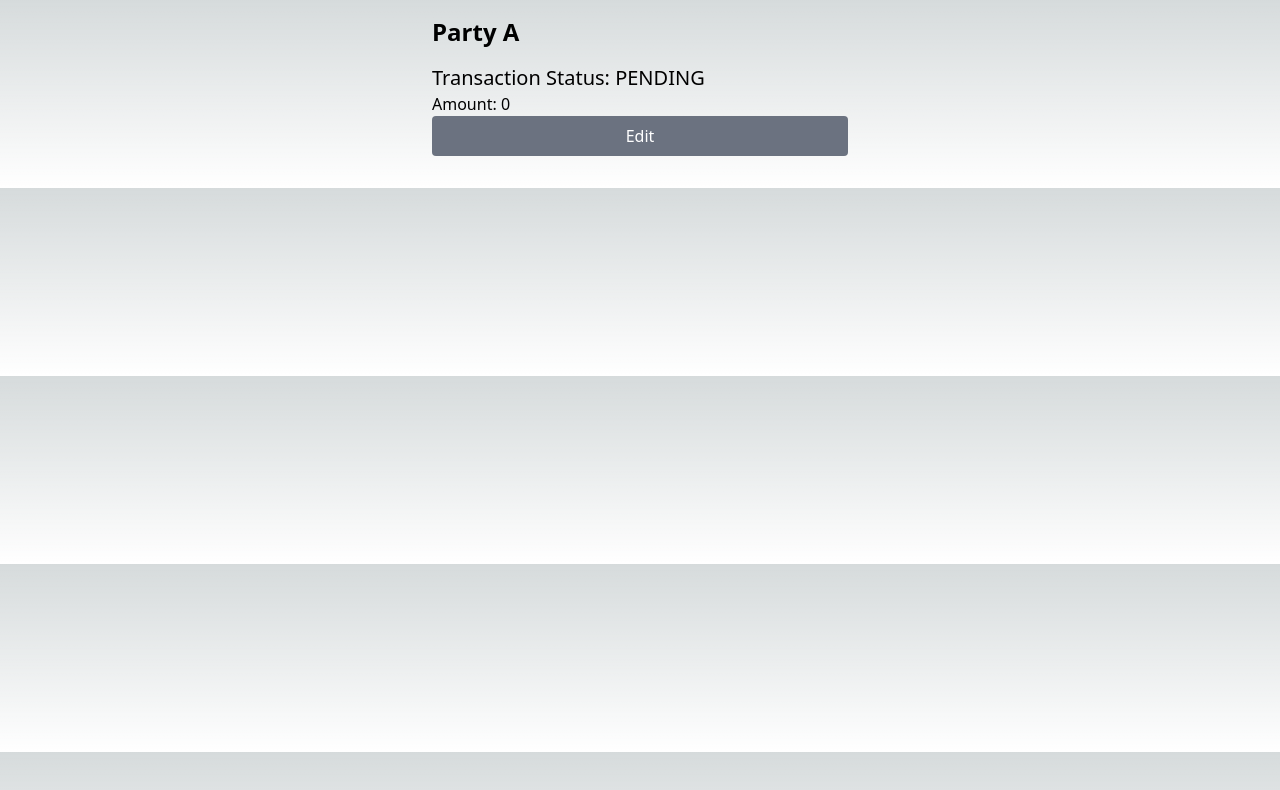
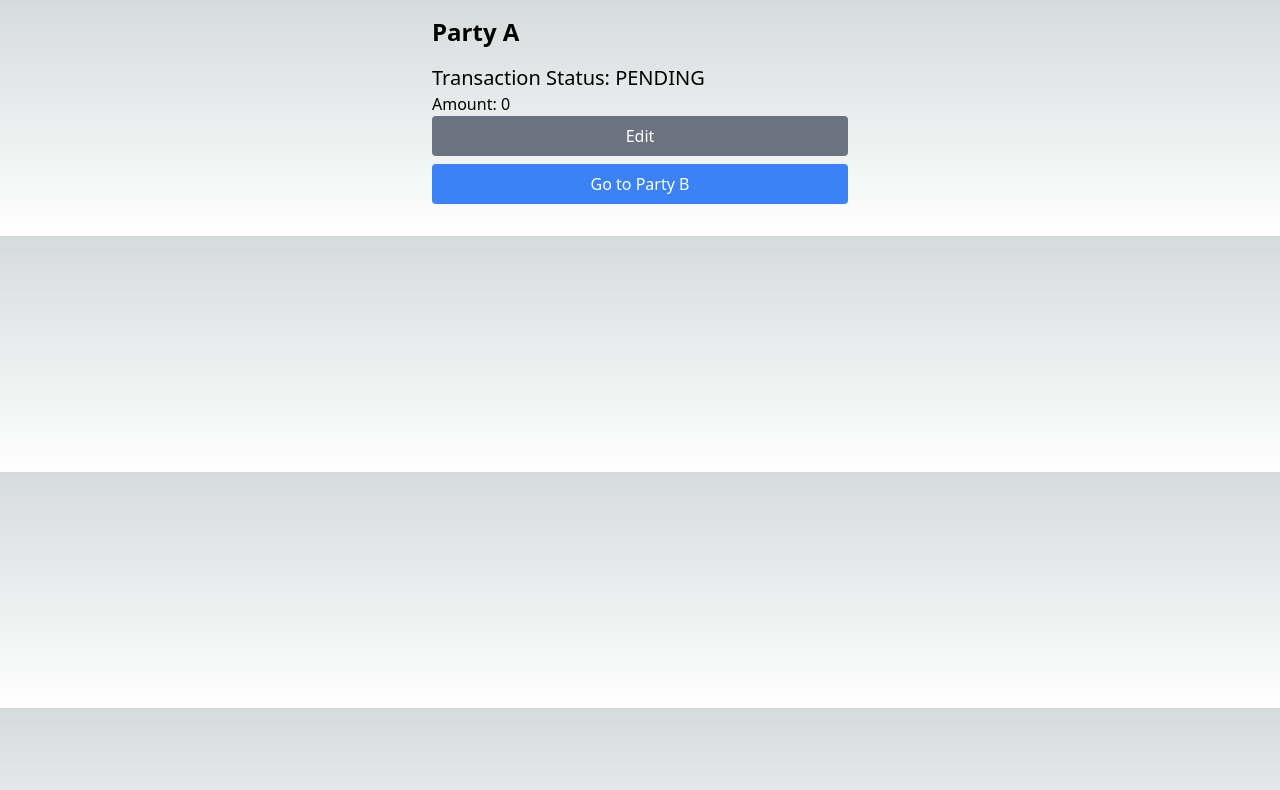
Before and after one commit to dchobarkar/settlement-system, a Next.js app: page /party-a in a window 1280 px wide. Both pictures are taken after a click on the button "Submit". Shown: the top 790 px of the page. Built offline with nearby package versions, Linux system fonts and the light colour scheme.

Commit message:
fix page reload bug

```diff
--- a/components/PartyA.tsx
+++ b/components/PartyA.tsx
@@ -1,4 +1,5 @@
 import React, { useContext, useState, useEffect } from "react";
+import Link from "next/link";
 
 import { SettlementContext } from "../context/SettlementContext";
 
@@ -34,6 +35,11 @@ const PartyA = () => {
                 >
                   Edit
                 </button>
+                <Link href="/party-b">
+                  <p className="bg-blue-500 text-white p-2 rounded w-full mt-2 block text-center">
+                    Go to Party B
+                  </p>
+                </Link>
               </div>
             )}
           </div>
--- a/components/PartyB.tsx
+++ b/components/PartyB.tsx
@@ -1,4 +1,5 @@
 import React, { useContext } from "react";
+import Link from "next/link";
 
 import { SettlementContext } from "../context/SettlementContext";
 
@@ -34,6 +35,12 @@ const PartyB = () => {
               </button>
             </>
           )}
+
+          <Link href="/party-a">
+            <p className="bg-blue-500 text-white p-2 rounded w-full mt-2 block text-center">
+              Go to Party A
+            </p>
+          </Link>
         </div>
       )}
     </div>
```
